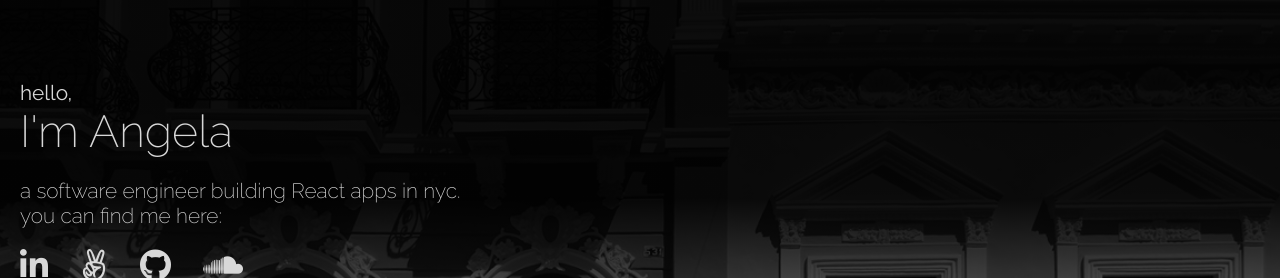
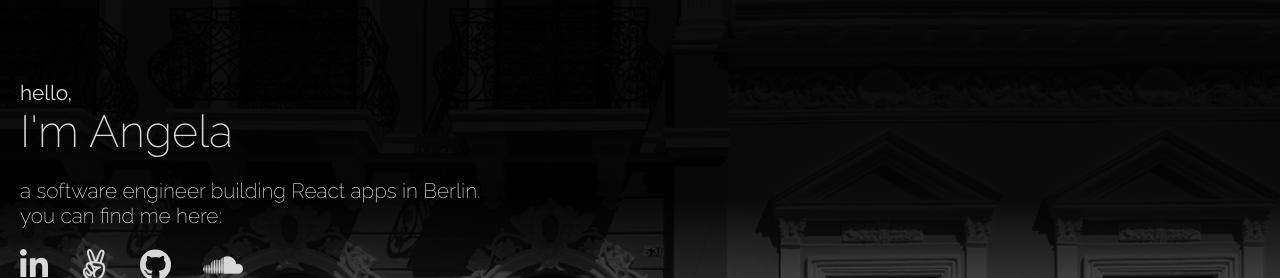
Before and after one commit to angelascerbo/personal-site, a React (Create React App) app: page / in a window 1280 px wide. Shown: the top 278 px of the page. Built offline with nearby package versions, Linux system fonts and the light colour scheme.

Commit message:
update location

```diff
--- a/src/App.js
+++ b/src/App.js
@@ -67,7 +67,7 @@ class App extends Component {
             <h4>hello,</h4>
             <h1>I'm Angela</h1>
             <div className="subtitle">
-              <h2>a software engineer building React apps in nyc. <span className="find-me">you can find me here:</span></h2>
+              <h2>a software engineer building React apps in Berlin. <span className="find-me">you can find me here:</span></h2>
             </div>
             <div className="logos-container">
               { logoComponents }
```
